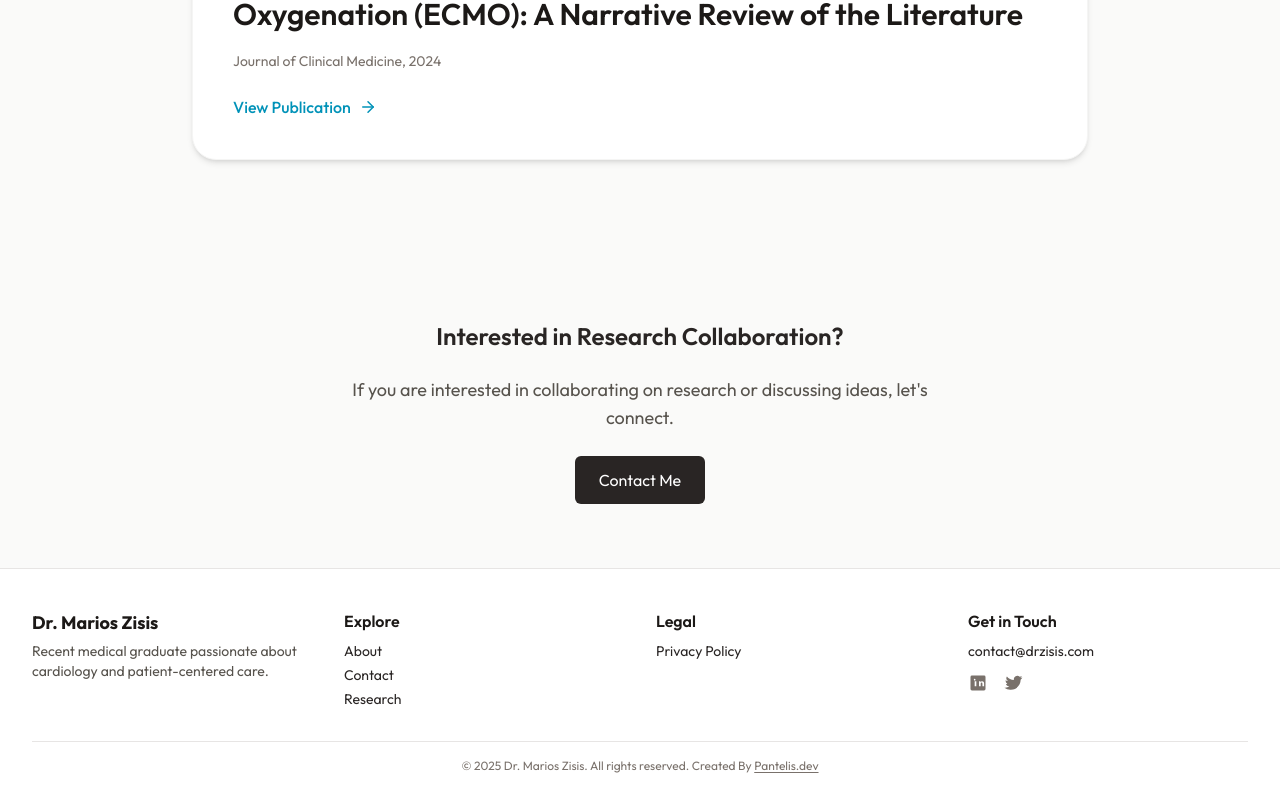
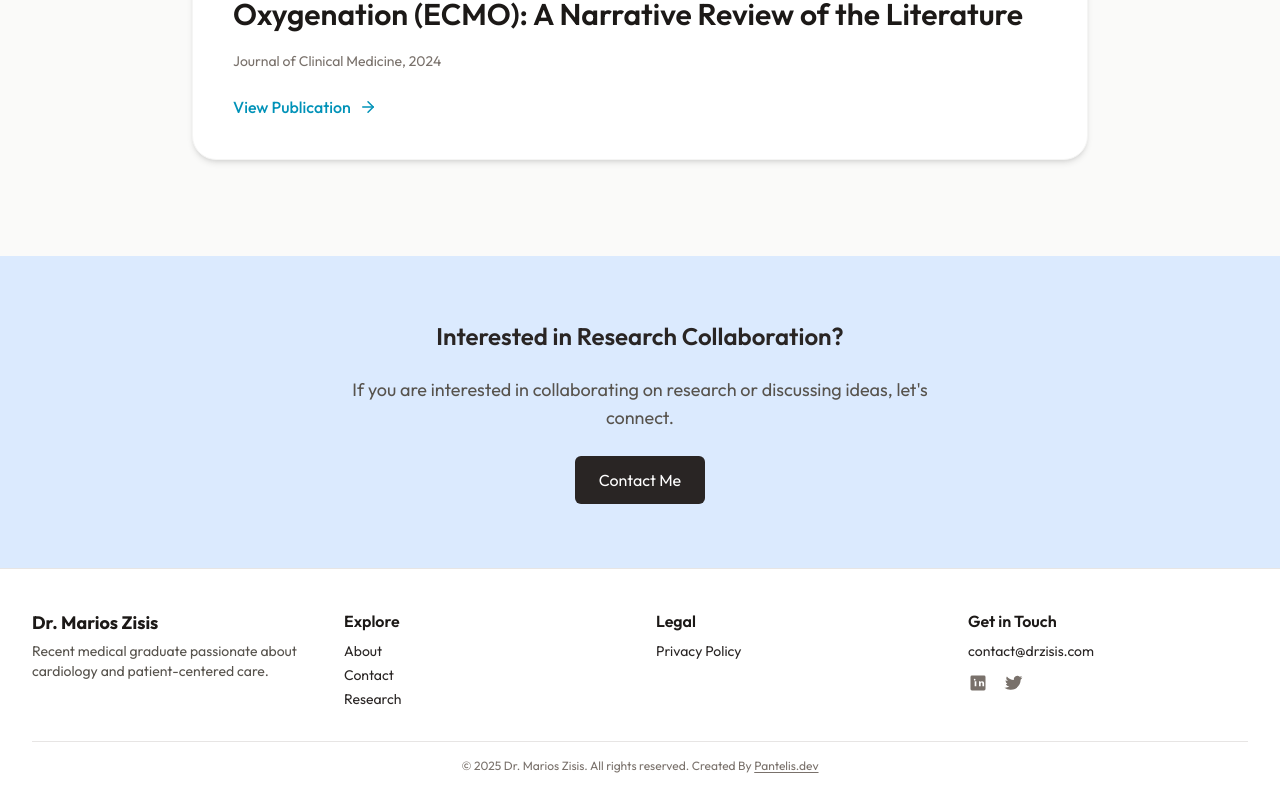
Before and after one commit to panteliskarabetsos/drzisis-portfolio, a Next.js app: page /research in a window 1280 px wide. Shown: the part 1959-2771 px from the top of the page. Built offline with nearby package versions, Linux system fonts and the light colour scheme.

Commit message:
General Improvements

```diff
--- a/src/app/about/page.js
+++ b/src/app/about/page.js
@@ -48,7 +48,7 @@ export default function AboutPage() {
 
       <section className="relative h-[70vh] sm:h-[80vh] flex items-center justify-center text-center px-4">
 
-        {/* Background Image with Blur (Visible on Mobile Too) */}
+        {/* Background Image */}
         <div
           className="absolute inset-0 bg-cover bg-center"
           style={{
--- a/src/app/api/contact/route.js
+++ b/src/app/api/contact/route.js
@@ -7,7 +7,7 @@ export async function POST(request) {
     const transporter = nodemailer.createTransport({
       host: "smtp.gmail.com",
       port: 587,
-      secure: false, // use TLS
+      secure: false,
       auth: {
         user: process.env.GMAIL_USER,
         pass: process.env.GMAIL_PASS,
--- a/src/app/contact/page.js
+++ b/src/app/contact/page.js
@@ -44,7 +44,7 @@ export default function ContactPage() {
       <div className="max-w-4xl mx-auto text-center">
         <h1 className="text-5xl font-bold text-stone-900 mb-6">Contact</h1>
         <p className="text-stone-600 mb-16 max-w-xl mx-auto">
-          Whether you&apos;re reaching out for collaborations, research opportunities, or general inquiries, I&apos;d love to hear from you.
+          Whether you&apos;re reaching out for collaborations, research opportunities or general inquiries, I&apos;d love to hear from you.
         </p>
 
         {/* Contact Info */}
--- a/src/app/research/page.js
+++ b/src/app/research/page.js
@@ -159,8 +159,8 @@ export default function ResearchPage() {
 
 
 
-      {/* CTA SECTION */}
-      <section className="py-12 sm:py-16 px-6 text-center bg-stone-50">
+      {/* COLLABORATION SECTION */}
+      <section className="py-12 sm:py-16 px-6 text-center bg-blue-100">
         <div className="max-w-7xl mx-auto">
           <h2 className="text-xl sm:text-2xl font-semibold mb-6">Interested in Research Collaboration?</h2>
           <p className="text-stone-600 mb-6 max-w-xl mx-auto text-sm sm:text-lg">
```
Also changed, not shown: 1 other file (tests, documents, lock files or other folders).
